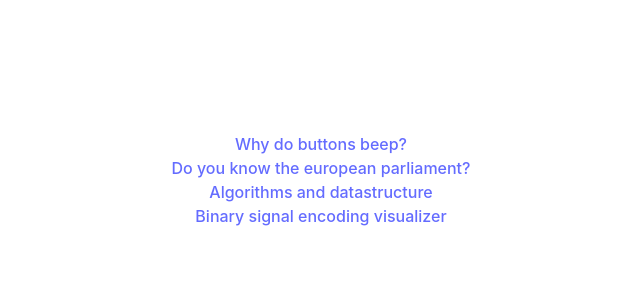
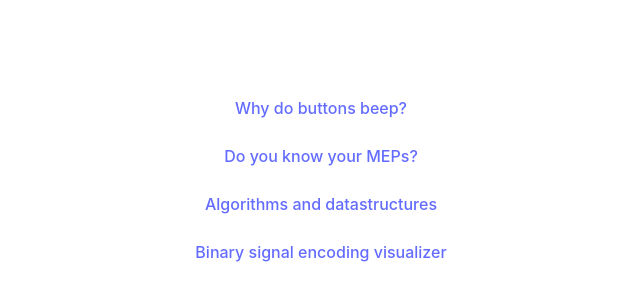
Before and after one commit to ossner/ossner.github.io, a React (Vite) app: page / in a window 1280 px wide. Shown: the part 220-520 px from the top of the page, without its empty margins (319-959 px from the left). Built offline with nearby package versions, Linux system fonts and the light colour scheme.

Commit message:
Update App.jsx

```diff
--- a/src/App.jsx
+++ b/src/App.jsx
@@ -8,9 +8,12 @@ function App() {
     <>
     <a href='https://ossner.github.io/DTMF'>Why do buttons beep?</a>
     <br></br>
-    <a href='https://ossner.github.io/meproulette'>Do you know the european parliament?</a>
     <br></br>
-    <a href='https://ossner.github.io/TUMGAD/src/routes'>Algorithms and datastructure</a>
+    <a href='https://ossner.github.io/meproulette'>Do you know your MEPs?</a>
+    <br></br>
+    <br></br>
+    <a href='https://ossner.github.io/TUMGAD/src/routes'>Algorithms and datastructures</a>
+    <br></br>
     <br></br>
     <a href='https://ossner.github.io/signalizer'>Binary signal encoding visualizer</a>
     </>
```
